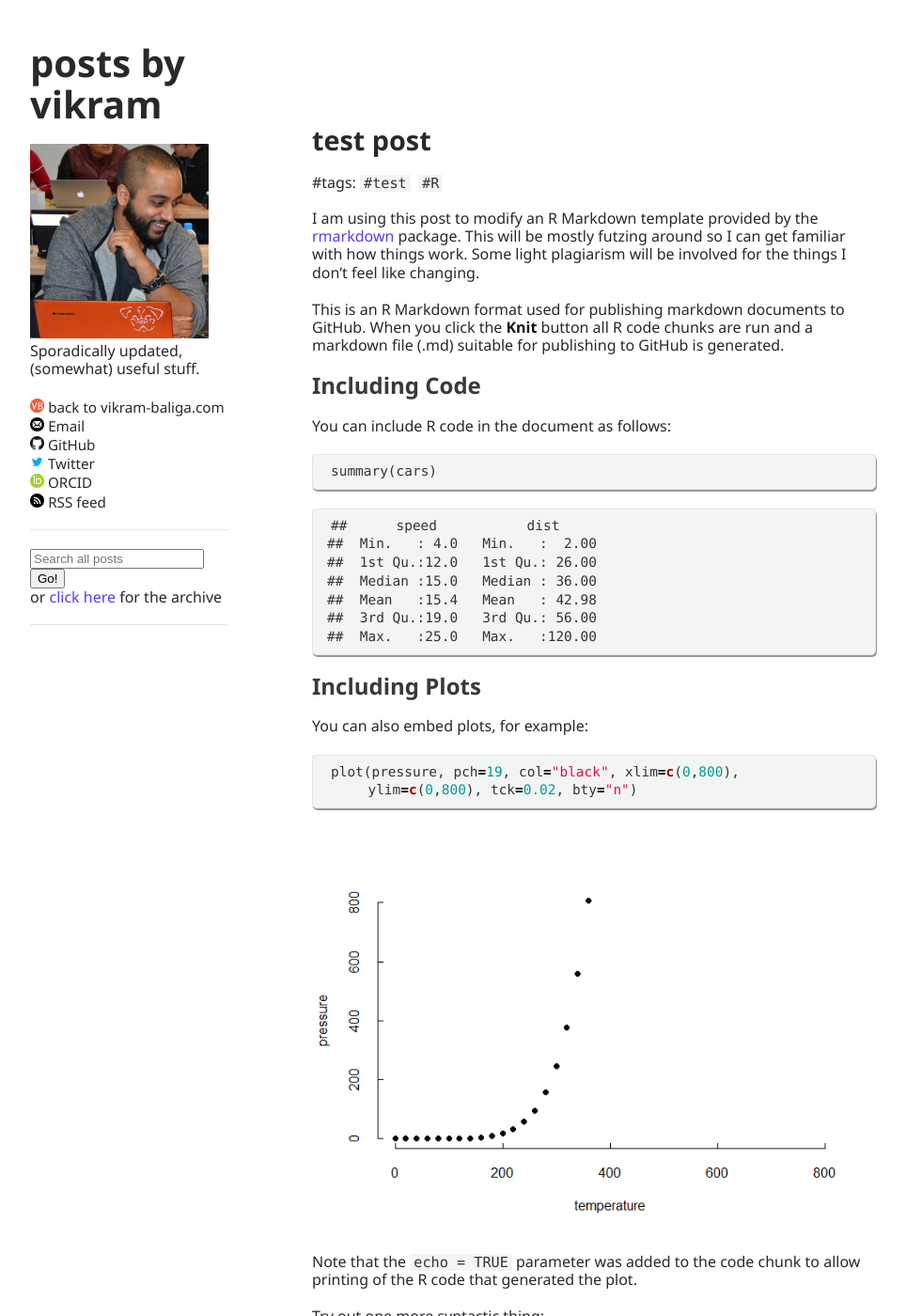
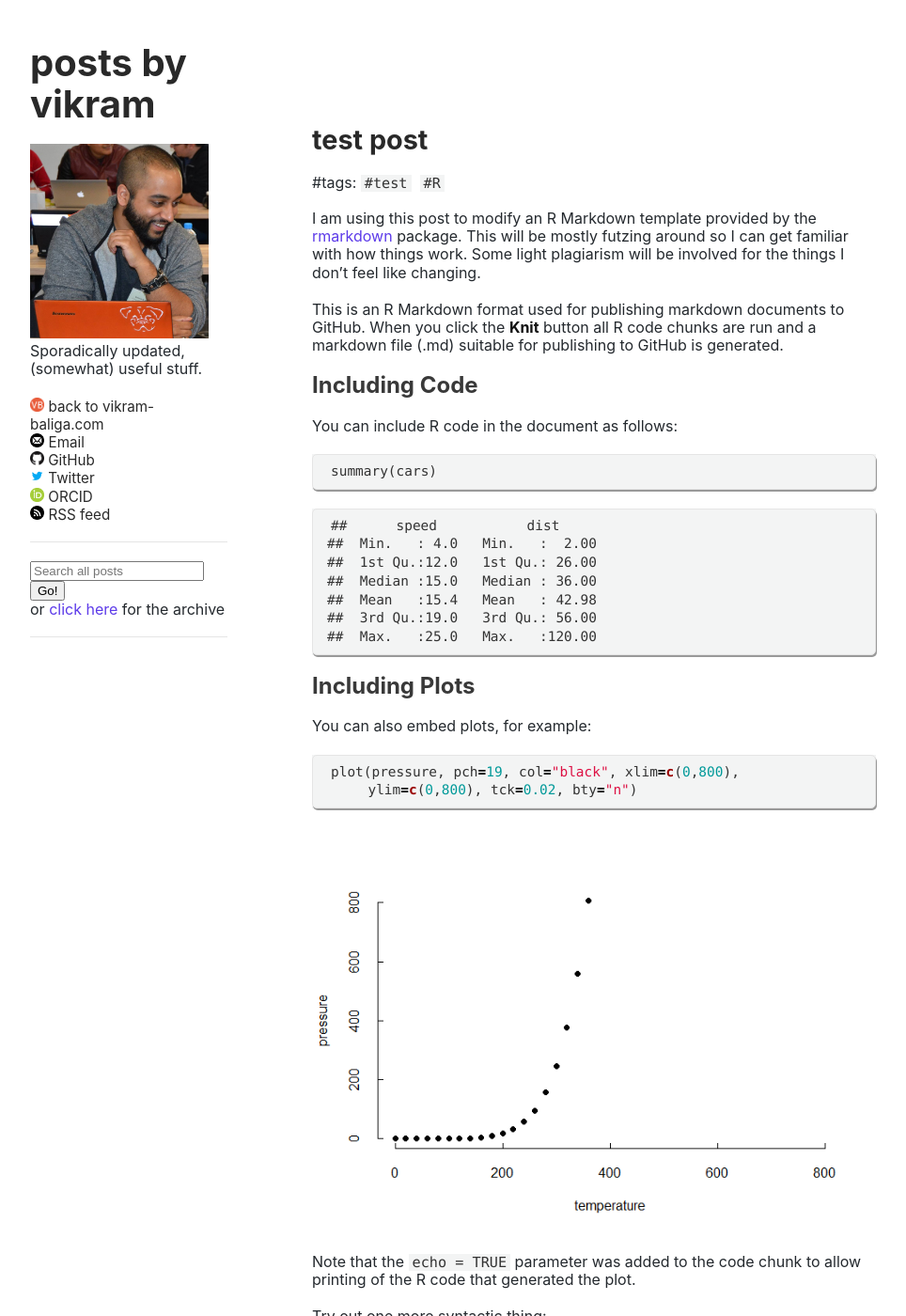
Before and after one commit to vbaliga/vbaliga.github.io, a Jekyll site: the page built from _posts/2019-04-19-Test-post.md, in a window 1280 px wide and 1400 px high. Shown: the whole window at 94% size, without its empty margins (158-1122 px from the left). Built offline with Jekyll 4.4.1, drawn with Linux system fonts in a browser that asks for light colours; a script that is not in the unit is left out.

Commit message:
extend font stack

```diff
--- a/assets/css/style.css
+++ b/assets/css/style.css
@@ -307,7 +307,7 @@ body {
   background-color: #fff;
   margin-top: 30px;
   padding: 15px;
-  font: 1em "Segoe UI", Helvetica, Arial, sans-serif;
+  font: 1em apple-system, BlinkMacSystemFont, "Segoe UI", Roboto, "Helvetica Neue", Helvetica, Arial, sans-serif, "Apple Symbols", "Apple Color Emoji", "Segoe UI Emoji", "Segoe UI Symbol", "Noto Color Emoji";
   line-height: 1.2;
   color: #24292e;
   font-weight: 400;
@@ -315,7 +315,7 @@ body {
 
 h1, h2, h3, h4, h5, h6 {
   color: #292929;
-  font: "Segoe UI", Helvetica, Arial, sans-serif;
+  font: apple-system, BlinkMacSystemFont, "Segoe UI", Roboto, "Helvetica Neue", Helvetica, Arial, sans-serif, "Apple Symbols", "Apple Color Emoji", "Segoe UI Emoji", "Segoe UI Symbol", "Noto Color Emoji";
   margin: 0 0 20px;
   overflow-wrap: break-word;
   font-weight: 700;
@@ -372,7 +372,7 @@ a:hover small {
 .post h1 {
   font-size: 1.8em;
   color: #292929;
-  font: "Segoe UI", Helvetica, Arial, sans-serif;
+  font: apple-system, BlinkMacSystemFont, "Segoe UI", Roboto, "Helvetica Neue", Helvetica, Arial, sans-serif, "Apple Symbols", "Apple Color Emoji", "Segoe UI Emoji", "Segoe UI Symbol", "Noto Color Emoji";
   margin: 0 0 20px;
   line-height: 1.1;
   overflow-wrap: break-word;
@@ -382,7 +382,7 @@ a:hover small {
 
 .post h2 {
   color: #393939;
-  font: "Segoe UI", Helvetica, Arial, sans-serif;
+  font: apple-system, BlinkMacSystemFont, "Segoe UI", Roboto, "Helvetica Neue", Helvetica, Arial, sans-serif, "Apple Symbols", "Apple Color Emoji", "Segoe UI Emoji", "Segoe UI Symbol", "Noto Color Emoji";
   margin: 0 0 20px;
   line-height: 1.1;
   overflow-wrap: break-word;
@@ -392,7 +392,7 @@ a:hover small {
 
 .post h3, h4, h5, h6 {
   color: #494949;
-  font: "Segoe UI", Helvetica, Arial, sans-serif;
+  font: apple-system, BlinkMacSystemFont, "Segoe UI", Roboto, "Helvetica Neue", Helvetica, Arial, sans-serif, "Apple Symbols", "Apple Color Emoji", "Segoe UI Emoji", "Segoe UI Symbol", "Noto Color Emoji";
   margin: 0 0 20px;
   line-height: 1.1;
   overflow-wrap: break-word;
@@ -404,7 +404,7 @@ a:hover small {
   color: #292929;
   text-decoration: none;
   overflow-wrap: break-word;
-  font: 0.95em "Segoe UI", Helvetica, Arial, sans-serif;
+  font: 0.95em apple-system, BlinkMacSystemFont, "Segoe UI", Roboto, "Helvetica Neue", Helvetica, Arial, sans-serif, "Apple Symbols", "Apple Color Emoji", "Segoe UI Emoji", "Segoe UI Symbol", "Noto Color Emoji";
   font-weight: 400;
 }
 
```
